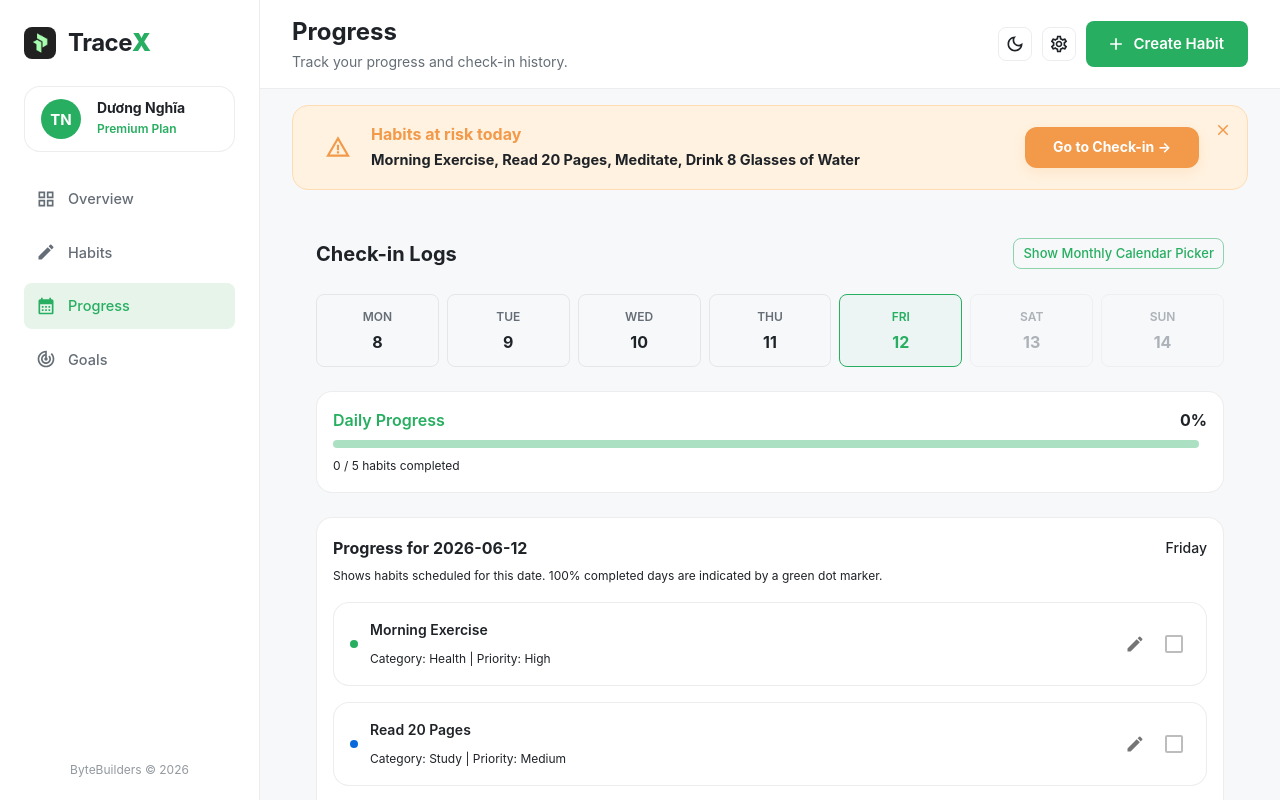
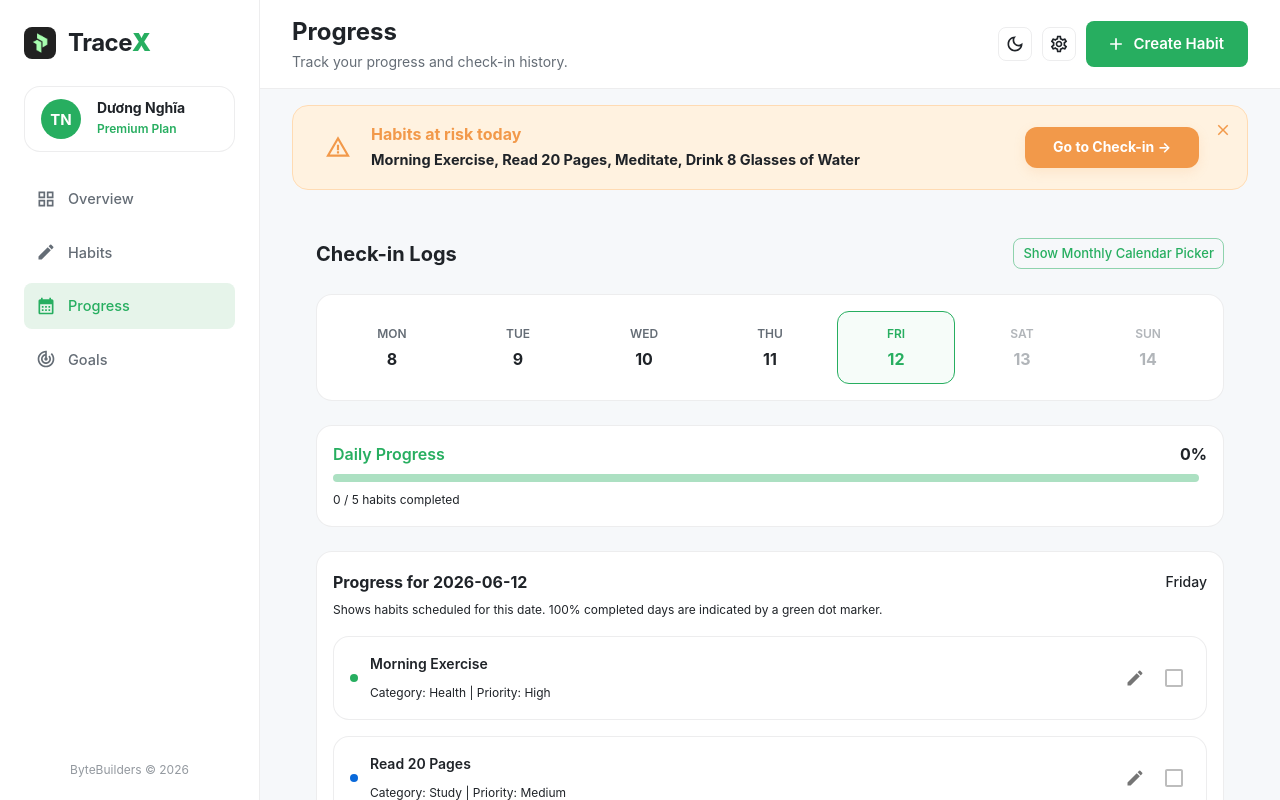
Before and after one commit to NghiaDPTWorkk/habit-hub, a React (Vite) app in the folder fe/: page /checkins in a window 1280 px wide. Built offline with nearby package versions, Linux system fonts and the light colour scheme.

Commit message:
fix(ui): HH-98 - wrap weekly calendar in card and remove unselected borders

```diff
--- a/fe/src/features/checkins/components/CheckinsPage.tsx
+++ b/fe/src/features/checkins/components/CheckinsPage.tsx
@@ -2,6 +2,7 @@ import React, { useState, useMemo } from 'react'
 import { useSearchParams } from 'react-router-dom'
 import dayjs, { type Dayjs } from 'dayjs'
 import { Box, Typography, DatePicker, Button, Card, ProgressBar } from '@/components/ui'
+import { alpha } from '@mui/material/styles'
 import { pxToRem } from '@/utils'
 import { useBoundStore } from '@/store'
 import { useCheckinStore } from '../hooks'
@@ -112,6 +113,7 @@ export const CheckinsPage: React.FC = () => {
       )}
 
       {/* Weekly Date Selector */}
+      <Card sx={{ p: 2 }}>
         <Box sx={{ display: 'grid', gridTemplateColumns: 'repeat(7, 1fr)', gap: 1 }}>
           {weekDays.map((day, idx) => {
             const isFuture = day.isAfter(dayjs(), 'day')
@@ -127,18 +129,18 @@ export const CheckinsPage: React.FC = () => {
                     setSelectedDate(day)
                   }
                 }}
-              style={{
-                backgroundColor: isSelected ? 'rgba(39, 174, 96, 0.04)' : undefined,
-              }}
                 sx={{
                   display: 'flex',
                   flexDirection: 'column',
                   alignItems: 'center',
                   justifyContent: 'center',
                   py: 1.5,
-                borderRadius: 1,
+                  borderRadius: 1.5,
                   border: '1px solid',
-                borderColor: isSelected ? 'success.main' : 'divider',
+                  borderColor: isSelected ? 'success.main' : 'transparent',
+                  backgroundColor: isSelected
+                    ? (theme) => alpha(theme.palette.success.main, 0.04)
+                    : 'transparent',
                   cursor: isFuture ? 'default' : 'pointer',
                   userSelect: 'none',
                   opacity: isFuture ? 0.5 : 1,
@@ -146,7 +148,10 @@ export const CheckinsPage: React.FC = () => {
                   '&:hover': isFuture
                     ? {}
                     : {
-                      borderColor: 'success.main',
+                        borderColor: isSelected ? 'success.main' : 'divider',
+                        backgroundColor: isSelected
+                          ? (theme) => alpha(theme.palette.success.main, 0.04)
+                          : 'action.hover',
                       },
                 }}
               >
@@ -164,7 +169,11 @@ export const CheckinsPage: React.FC = () => {
                   variant="body1"
                   sx={{
                     fontWeight: 700,
-                  color: isSelected ? 'success.main' : isFuture ? 'text.secondary' : 'text.primary',
+                    color: isSelected
+                      ? 'success.main'
+                      : isFuture
+                        ? 'text.secondary'
+                        : 'text.primary',
                   }}
                 >
                   {dateNum}
@@ -173,6 +182,7 @@ export const CheckinsPage: React.FC = () => {
             )
           })}
         </Box>
+      </Card>
 
       {/* Daily Progress Card */}
       <Card sx={{ p: 2 }}>
```
Lines whose indentation alone changed are shown as unchanged.
